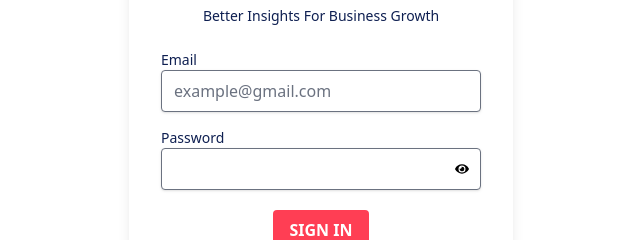
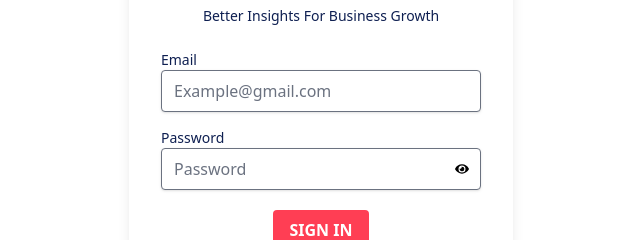
Before and after one commit to rikkriuk/fe-dashboard-kelompok-2, a React (Vite) app: page / in a window 1280 px wide. Shown: the part 302-542 px from the top of the page, without its empty margins (319-959 px from the left). Built offline with nearby package versions, Linux system fonts and the light colour scheme.

Commit message:
Fix Edit some placeholder

```diff
--- a/src/components/LoginComponent.jsx
+++ b/src/components/LoginComponent.jsx
@@ -31,7 +31,7 @@ const LoginComponent = () => {
               type="text"
               className="shadow appearance-none border rounded w-full py-2 px-3 text-gray-700 focus:outline-none focus:shadow-outline"
               id="email"
-              placeholder="example@gmail.com"
+              placeholder="Example@gmail.com"
             />
           </div>
           <div className="mb-4">
@@ -42,7 +42,7 @@ const LoginComponent = () => {
               <input
                 type={passwordType}
                 id="password"
-                placeholder=""
+                placeholder="Password"
                 className="shadow appearance-none border rounded w-full py-2 px-3 text-gray-700 focus:outline-none focus:shadow-outline"
               />
               <button
--- a/src/components/RegisterComponent.jsx
+++ b/src/components/RegisterComponent.jsx
@@ -43,7 +43,7 @@ const RegisterComponent = () => {
                 type="text"
                 className="shadow appearance-none border rounded w-full py-2 px-3 text-gray-700 focus:outline-none focus:shadow-outline"
                 id="email"
-                placeholder="example@gmail.com"
+                placeholder="Example@gmail.com"
               />
             </div>
             <div className="mb-4">
@@ -54,7 +54,7 @@ const RegisterComponent = () => {
                 <input
                   type={passwordType}
                   id="password"
-                  placeholder=""
+                  placeholder="Password"
                   className="shadow appearance-none border rounded w-full py-2 px-3 text-gray-700 focus:outline-none focus:shadow-outline"
                 />
                 <button
```
